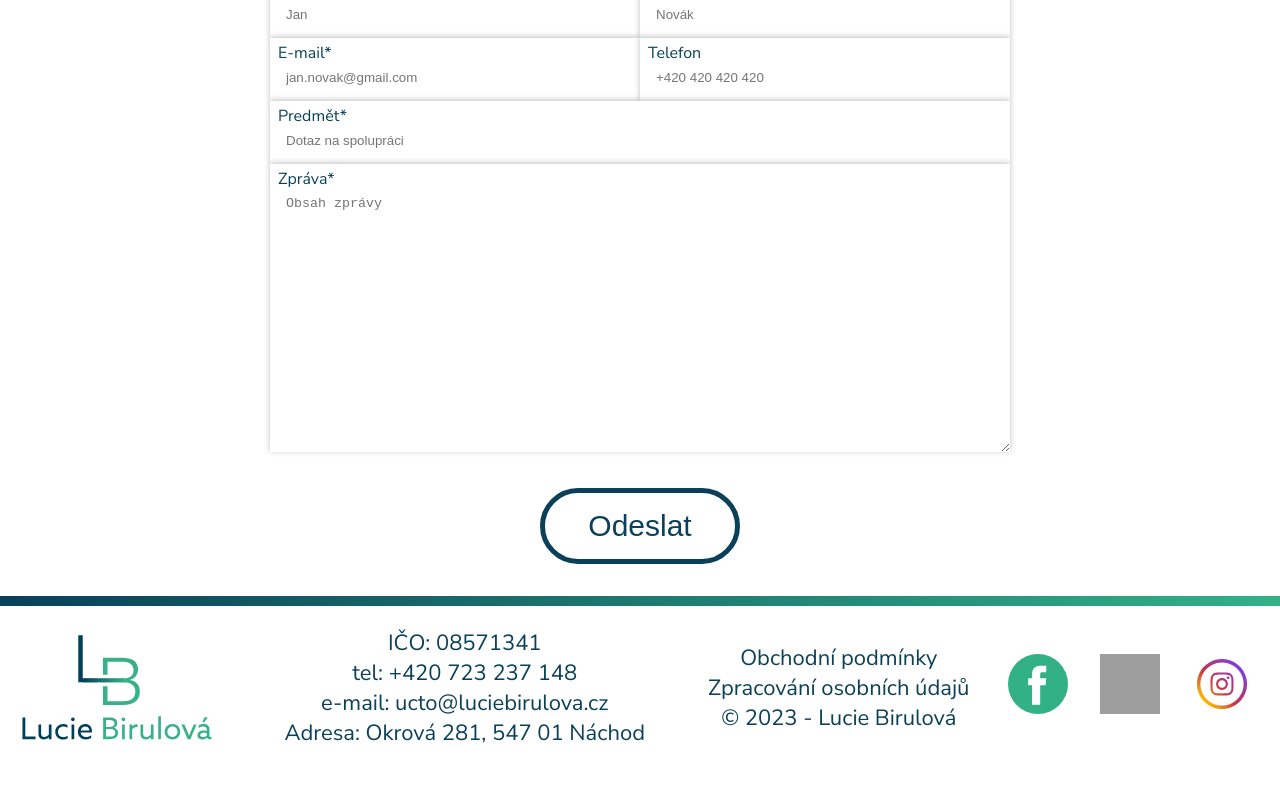
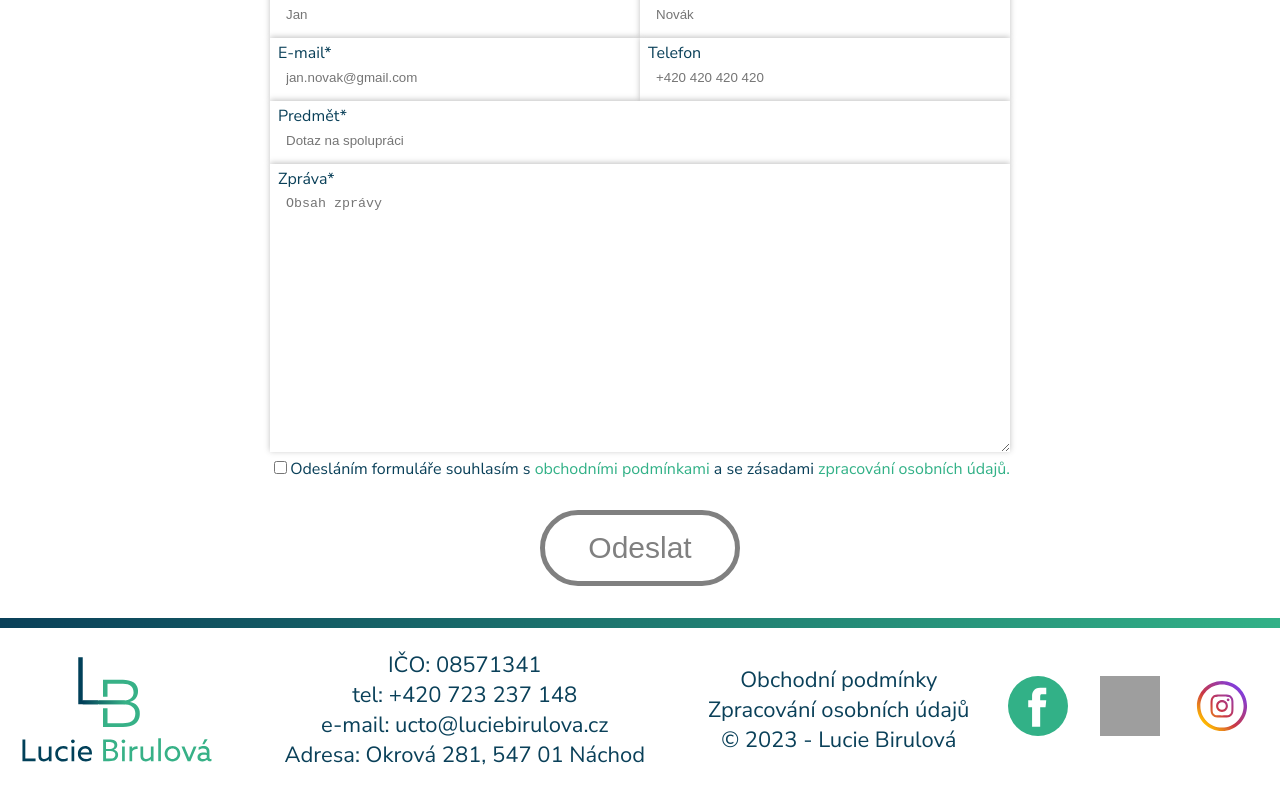
Before and after one commit to PatrikBirula/luciebirulova-readonly, a Next.js app: page /kontakty in a window 1280 px wide. Shown: the part 853-1645 px from the top of the page. Before the commit the page ends 1623 px from the top, so only its background shows below. Built offline with nearby package versions, Linux system fonts and the light colour scheme; grey boxes are pictures that could not be loaded.

Commit message:
Add checbox for form

```diff
--- a/src/app/components/ContactForm/contact-form.scss
+++ b/src/app/components/ContactForm/contact-form.scss
@@ -40,6 +40,18 @@
     }
   }
 
+  .checkbox-wrapper {
+    grid-column: span 2;
+
+    a {
+      color: $green;
+    }
+
+    .error-checkbox {
+      outline: 2px solid red;
+    }
+  }
+
   .btn-primary {
     width: 200px;
     height: 76px;
@@ -51,11 +63,17 @@
     border-width: 0.313rem;
     border-radius: 2.375rem;
     font-size: 30px;
+    cursor: pointer;
 
     &:hover {
       background-color: $green !important;
       color: $white !important;
       border-color: $green !important;
+    }
+
+    &.disabled {
+      color: gray !important;
+      border-color: gray;
     }
   }
 
--- a/src/app/components/ContactForm/contactForm.tsx
+++ b/src/app/components/ContactForm/contactForm.tsx
@@ -9,6 +9,13 @@ const ContactUs = () => {
   const [messageText, setMessageText] = useState("");
   const [messageState, setMessageState] = useState("");
   const [messageShow, setMessageShow] = useState(false);
+  const [checkboxIsChecked, setCheckboxIsChecked] = useState(false);
+  const [isCheckboxError, setIsCheckboxError] = useState(false);
+
+  const handleCheckboxChange = () => {
+    setCheckboxIsChecked(!checkboxIsChecked);
+    setIsCheckboxError(false);
+  };
 
   const form = useRef<HTMLFormElement>(null);
   const sendingMessage = {
@@ -26,7 +33,10 @@ const ContactUs = () => {
 
   const sendEmail = (e: React.FormEvent<HTMLFormElement>) => {
     e.preventDefault();
-    if(!form.current) return;
+    if (!checkboxIsChecked) {
+      setIsCheckboxError(true);
+      return; // Zabrání odeslání formuláře
+    }
 
     setMessageShow(true);
     setMessageState(sendingMessage.state);
@@ -126,7 +136,11 @@ const ContactUs = () => {
         />
         <span>Zpráva*</span>
       </label>
-      <input type="submit" value="Odeslat" className="btn btn-primary" />
+      <div className="checkbox-wrapper">
+        <input className={isCheckboxError ? "error-checkbox" : "inherit"} type="checkbox" checked={checkboxIsChecked} onChange={handleCheckboxChange}></input>
+        <span>Odesláním formuláře souhlasím s <a href="../assets/pdf/VOP.pdf" target="_blank">obchodními podmínkami</a> a se zásadami <a href="../assets/pdf/GDPR.pdf" target="_blank">zpracování osobních údajů.</a></span>
+      </div>
+      <input type="submit" value="Odeslat" className={`btn btn-primary ${!checkboxIsChecked && "disabled"}`} />
     </form>
   );
 };
```
